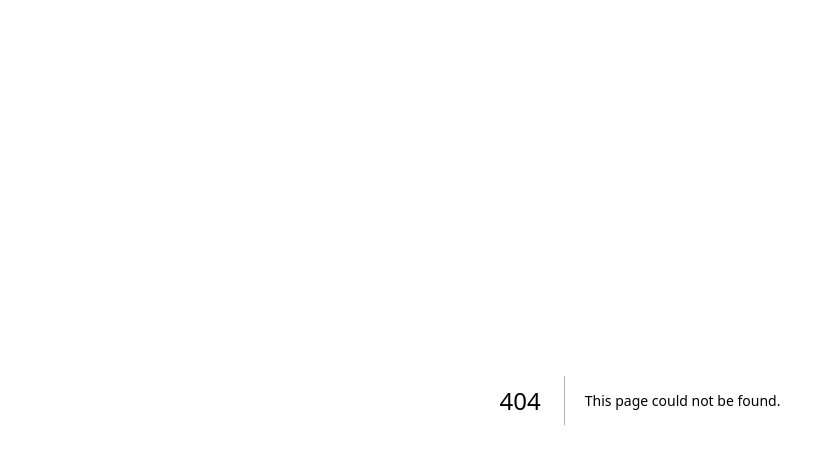
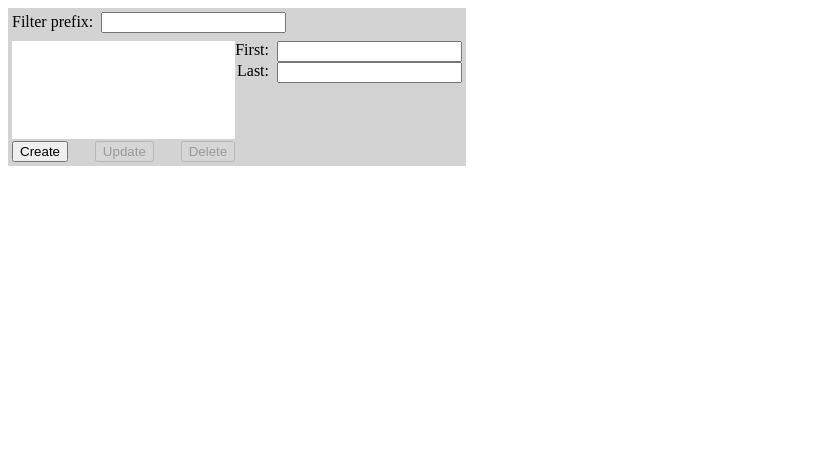
Before and after one commit to alexbasson/7gui-nextjs, a Next.js app: page /crud in a window 1280 px wide. Before the commit this address had no page. Shown: the top 464 px of the page, without its empty margins (0-835 px from the left). Built offline with nearby package versions, Linux system fonts and the light colour scheme.

Commit message:
Implement CRUD task

```diff
--- /dev/null
+++ b/src/app/crud/crud-form.css
@@ -0,0 +1,56 @@
+.m-0 {
+  margin: 0;
+}
+
+.mr-8 {
+  margin-right: 8px;
+}
+
+.mb-8 {
+  margin-bottom: 8px;
+}
+
+.p-4 {
+  padding: 4px;
+}
+
+.ph-4 {
+  padding-left: 4px;
+  padding-right: 4px;
+}
+
+.h-100 {
+  height: 100%;
+}
+
+.flex {
+  display: flex;
+}
+
+.jc-end {
+  justify-content: flex-end;
+}
+
+.jc-space-between {
+  justify-content: space-between;
+}
+
+.selected {
+  background-color: blue;
+  color: white;
+}
+
+.form {
+  width: 450px;
+  background-color: lightgray;
+  padding: 4px;
+}
+
+.ul {
+  list-style-type: none;
+  background-color: white;
+  padding: 4px 0;
+  margin: 0;
+  height: 90%;
+  overflow-y: scroll;
+}
--- /dev/null
+++ b/src/app/crud/crud-form.tsx
@@ -0,0 +1,106 @@
+'use client'
+
+import './crud-form.css';
+import {MouseEvent, useState} from "react";
+import {Name} from "@/app/crud/name";
+import NameRepository from "@/app/crud/name-repository";
+
+const repository = new NameRepository();
+
+export default function CrudForm() {
+  const [names, setNames] = useState<Name[]>(repository.allNames())
+  const [firstName, setFirstName] = useState<string>('');
+  const [lastName, setLastName] = useState<string>('');
+
+  const [selectedIndex, setSelectedIndex] = useState(-1);
+  const [filter, setFilter] = useState<string>('');
+
+  const outOfRange = (index: number) => {
+    return index < 0 || index > names.length - 1;
+  }
+
+  const handleCreate = (event: MouseEvent<HTMLButtonElement>) => {
+    event.preventDefault()
+
+    if (firstName.length > 0 && lastName.length > 0) {
+      setNames(repository.create(firstName, lastName))
+      setSelectedIndex(-1)
+      setFirstName('')
+      setLastName('')
+    }
+  }
+
+  const handleUpdate = (event: MouseEvent<HTMLButtonElement>) => {
+    event.preventDefault()
+
+    if (outOfRange(selectedIndex)) {
+      return
+    }
+
+    if (firstName.length > 0 && lastName.length > 0) {
+      setNames(repository.update(names[selectedIndex], firstName, lastName))
+      setFirstName('')
+      setLastName('')
+    }
+  }
+
+  const handleDelete = (event: MouseEvent<HTMLButtonElement>) => {
+    event.preventDefault()
+
+    if (outOfRange(selectedIndex)) {
+      return
+    }
+
+    setNames(repository.delete(names[selectedIndex]))
+    setFirstName('')
+    setLastName('')
+    setSelectedIndex(-1)
+  }
+
+  return (
+    <form className={'form'}>
+      <div className={'mb-8'}>
+        <label htmlFor="filter" className={'mr-8'}>Filter prefix:</label>
+        <input name="filter" value={filter} onChange={event => setFilter(event.target.value)} />
+      </div>
+
+      <div style={{display: 'grid', gridTemplateColumns: '1fr 1fr'}}>
+        <div className={'m-0'} style={{height: '100px'}}>
+          <ul className={'ul'}>
+            {
+              names
+                .filter((name) => (filter === '' || name.last.includes(filter)))
+                .map((name, index) => (
+                  <li key={index}
+                      value={index}
+                      onClick={event => setSelectedIndex(event.currentTarget.value)}
+                      className={`p-4 ${selectedIndex === index ? 'selected' : ''}`}
+                  >
+                    {name.first} {name.last}
+                  </li>
+                ))
+            }
+          </ul>
+        </div>
+
+        <div>
+          <div className={'flex jc-end'}>
+            <label htmlFor="firstName" className={'mr-8'}>First: </label>
+            <input name="firstName" value={firstName} onChange={event => setFirstName(event.target.value)} />
+          </div>
+
+          <div className={'flex jc-end'}>
+            <label htmlFor="lastName" className={'mr-8'}>Last: </label>
+            <input name="lastName" value={lastName} onChange={event => setLastName(event.target.value)} />
+          </div>
+        </div>
+
+        <div className={'flex jc-space-between'}>
+          <button onClick={handleCreate}>Create</button>
+          <button onClick={handleUpdate} disabled={outOfRange(selectedIndex)}>Update</button>
+          <button onClick={handleDelete} disabled={outOfRange(selectedIndex)}>Delete</button>
+        </div>
+      </div>
+    </form>
+  )
+}
--- /dev/null
+++ b/src/app/crud/name-repository.ts
@@ -0,0 +1,31 @@
+import {Name} from "@/app/crud/name";
+
+export default class NameRepository {
+  private names: Name[] = []
+
+  public allNames(): Name[] {
+    return this.names
+  }
+
+  public create(first: string, last: string): Name[] {
+    this.names.push({
+      first: first,
+      last: last,
+    })
+    return this.names
+  }
+
+  public update(name: Name, newFirst: string, newLast: string): Name[] {
+    this.names.splice(this.indexOf(name), 1, {first: newFirst, last: newLast})
+    return this.names
+  }
+
+  public delete(name: Name): Name[] {
+    this.names.splice(this.indexOf(name), 1)
+    return this.names
+  }
+
+  private indexOf(name: Name): number {
+    return this.names.findIndex(n => n.first === name.first && n.last === name.last)
+  }
+}
--- /dev/null
+++ b/src/app/crud/name.ts
@@ -0,0 +1,4 @@
+export type Name = {
+  first: string,
+  last: string,
+}
--- /dev/null
+++ b/src/app/crud/page.tsx
@@ -0,0 +1,7 @@
+import CrudForm from "@/app/crud/crud-form";
+
+export default function Page() {
+  return (
+    <CrudForm />
+  )
+}
```
Also changed, not shown: 1 other file (tests, documents, lock files or other folders).
